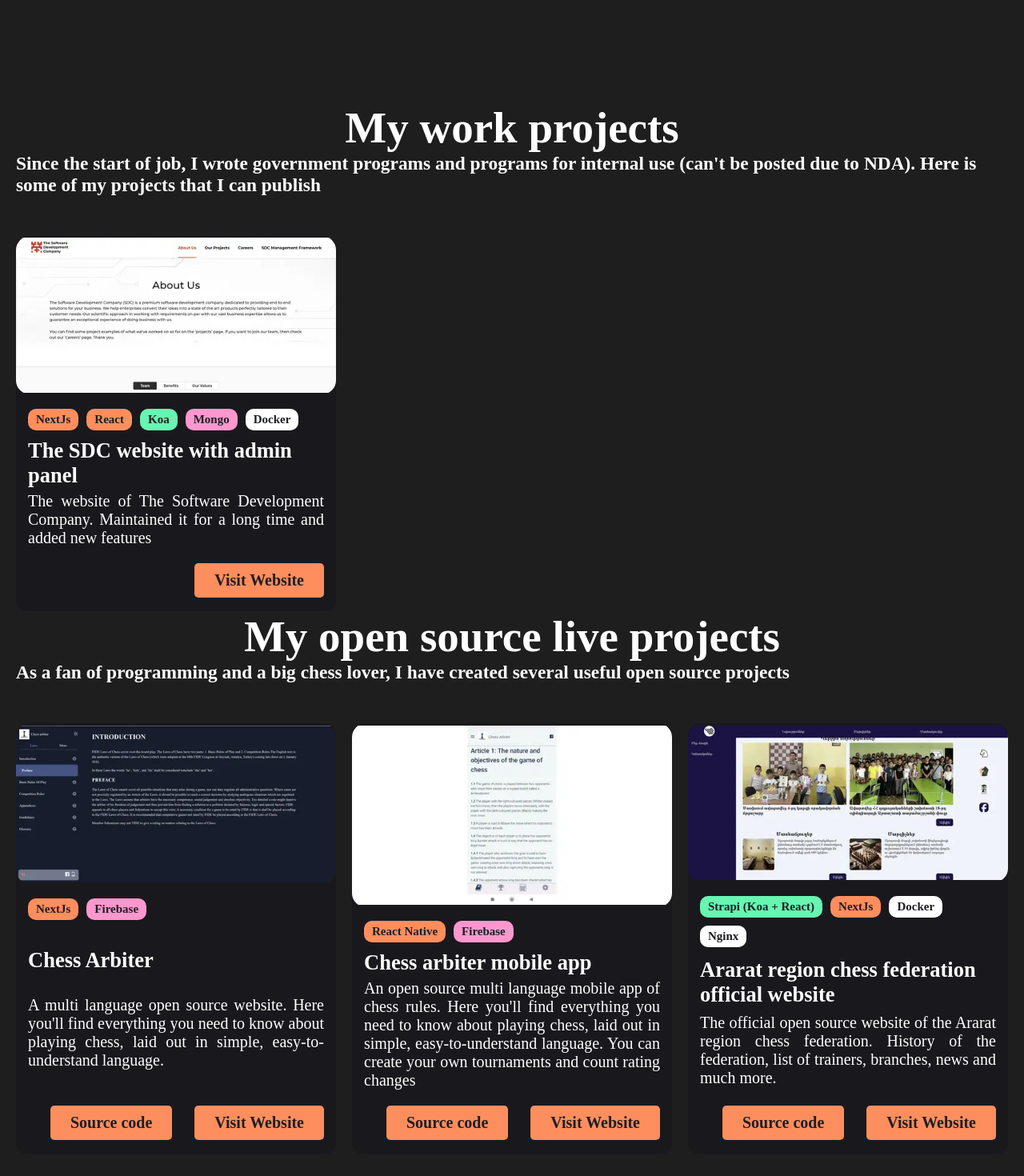
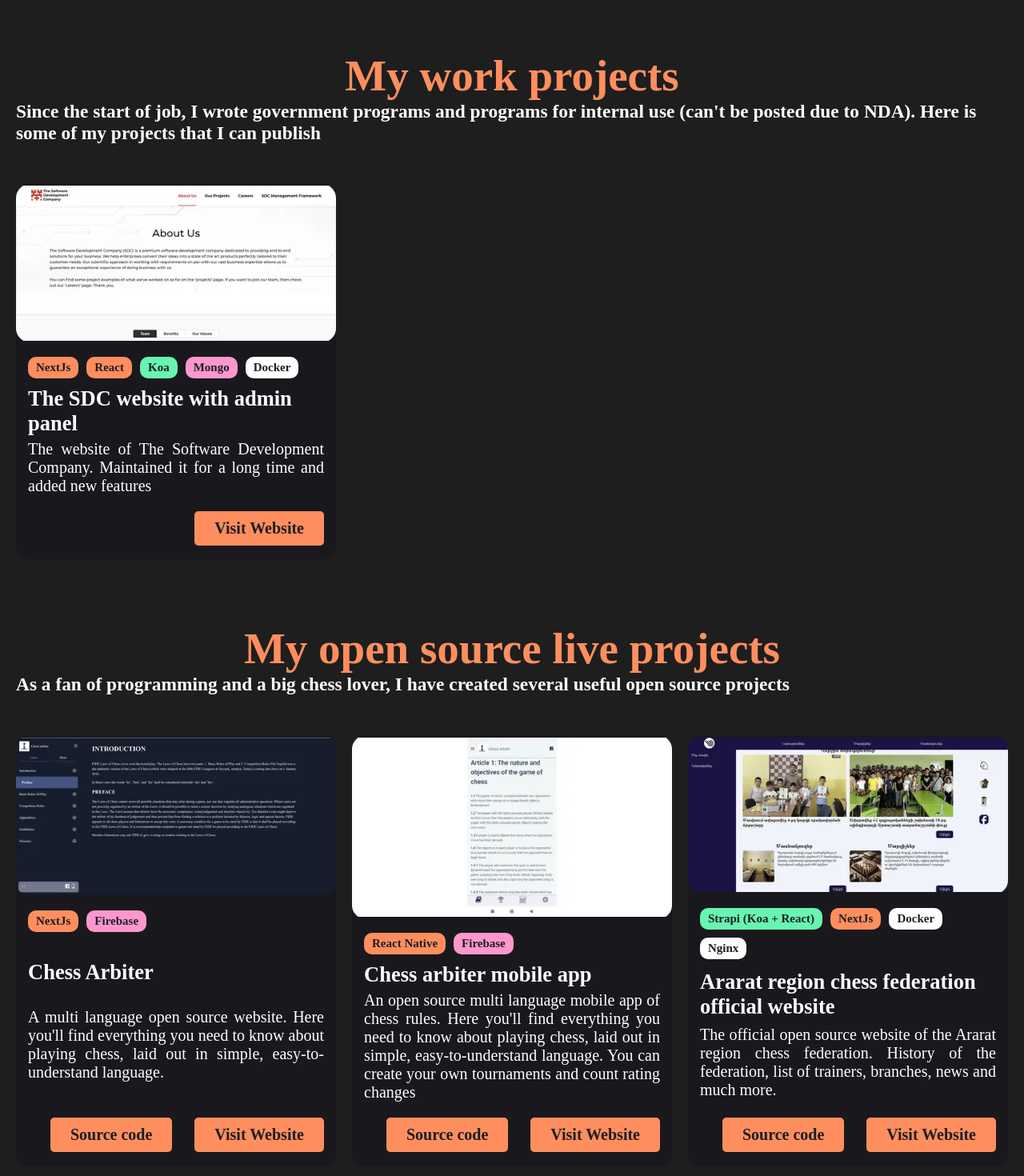
Before and after one commit to ArtyomSukiasyan/portfolio, a Next.js app: page / in a window 1280 px wide. Shown: the part 2140-3610 px from the top of the page at 80% size. Built offline with nearby package versions, Linux system fonts and the light colour scheme.

Commit message:
feat: update project section

```diff
--- a/src/components/sections/projects/Project.tsx
+++ b/src/components/sections/projects/Project.tsx
@@ -1,4 +1,4 @@
-import { sourceCode, visitSite } from "../../../constants/projectTexts";
+import { sourceCode, visitSite } from "../../../constants/project/projectTexts";
 import { IProject } from "../../../models/project";
 import Button from "../../shared/button/Button";
 import Img from "../../shared/img/Img";
--- a/src/components/sections/projects/Projects.module.css
+++ b/src/components/sections/projects/Projects.module.css
@@ -1,12 +1,17 @@
 .projectsSection {
   background-color: var(--background);
-  padding: 3.25rem 0;
 }
 
 .sectionTitle {
+  margin-top: 4rem;
   font-weight: 900;
   text-align: center;
   font-size: 2.75rem;
+  color: var(--primary);
+}
+
+.sectionTitle:first-child {
+  margin-top: 0;
 }
 
 .projectsWrapper {
--- a/src/components/sections/projects/Projects.tsx
+++ b/src/components/sections/projects/Projects.tsx
@@ -1,49 +1,29 @@
-import { github } from "../../../constants/config";
-import {
-  FUN_PROJECTS,
-  JOB_PROJECTS,
-  OPEN_SOURCE_PROJECTS,
-} from "../../../constants/projects";
-import {
-  freeTimeText,
-  githubProjects,
-  jobProjectsDescription,
-  openSourceProjects,
-} from "../../../constants/projectTexts";
+import Project from "./Project";
+import Container from "../../shared/container/Container";
 import Button from "../../shared/button/Button";
-import Container from "../../shared/container/Container";
-import Project from "./Project";
+import { githubLink } from "../../../constants/config";
+import { projectList } from "../../../constants/project/projectsList";
 import styles from "./Projects.module.css";
 
 export default function Projects() {
   return (
     <section className={styles.projectsSection}>
       <Container className={styles.container}>
-        <h2 className={styles.sectionTitle}>My work projects</h2>
-        <h3>{jobProjectsDescription}</h3>
-        <div className={styles.projectsWrapper}>
-          {JOB_PROJECTS.map((project) => (
-            <Project project={project} />
-          ))}
-        </div>
-        <h2 className={styles.sectionTitle}>My open source live projects</h2>
-        <h3>{openSourceProjects}</h3>
-        <div className={styles.projectsWrapper}>
-          {OPEN_SOURCE_PROJECTS.map((project) => (
-            <Project project={project} />
-          ))}
-        </div>
-        <h2 className={styles.funProjectTitle}>{githubProjects}</h2>
-        <h3>{freeTimeText}</h3>
-        <div className={styles.projectsWrapper}>
-          {FUN_PROJECTS.map((project) => (
-            <Project project={project} />
-          ))}
-        </div>
+        {projectList.map((el) => (
+          <>
+            <h2 className={styles.sectionTitle}>{el.title}</h2>
+            <h3>{el.description}</h3>
+            <div className={styles.projectsWrapper}>
+              {el.list.map((project) => (
+                <Project project={project} />
+              ))}
+            </div>
+          </>
+        ))}
       </Container>
       <div className={styles.moreButtonWrapper}>
         <Button
-          href={github}
+          href={githubLink}
           className={styles.moreButton}
           text="More in my Github"
         />
--- a/src/constants/config.ts
+++ b/src/constants/config.ts
@@ -5,4 +5,4 @@ export const descriptionContent = `Portfolio site about Fullstack JS developer $
 export const CV_LINK = "/files/Artyom_Sukiasyan_JS_Engineer_CV.pdf";
 export const CV_Text = "My CV";
 export const domain = "https://devchessplayer.com";
-export const github = "https://github.com/ArtyomSukiasyan?tab=repositories"
+export const githubLink = "https://github.com/ArtyomSukiasyan?tab=repositories"
--- /dev/null
+++ b/src/constants/project/projectsList.ts
@@ -0,0 +1,32 @@
+import { IProject } from "../../models/project";
+import { FUN_PROJECTS, JOB_PROJECTS, OPEN_SOURCE_PROJECTS } from "./projects";
+import {
+  freeTimeText,
+  githubProjects,
+  jobProjectsDescription,
+  openSourceProjects,
+} from "./projectTexts";
+
+interface IProjectData {
+  title: string;
+  description: string;
+  list: IProject[];
+}
+
+export const projectList: IProjectData[] = [
+  {
+    title: "My work projects",
+    description: jobProjectsDescription,
+    list: JOB_PROJECTS,
+  },
+  {
+    title: "My open source live projects",
+    description: openSourceProjects,
+    list: OPEN_SOURCE_PROJECTS,
+  },
+  {
+    title: githubProjects,
+    description: freeTimeText,
+    list: FUN_PROJECTS,
+  },
+];
```
Also changed, not shown: src/constants/project/projects.ts (renamed from src/constants/projects.ts, +11 -11 lines), src/constants/project/projectTexts.ts (renamed from src/constants/projectTexts.ts).
